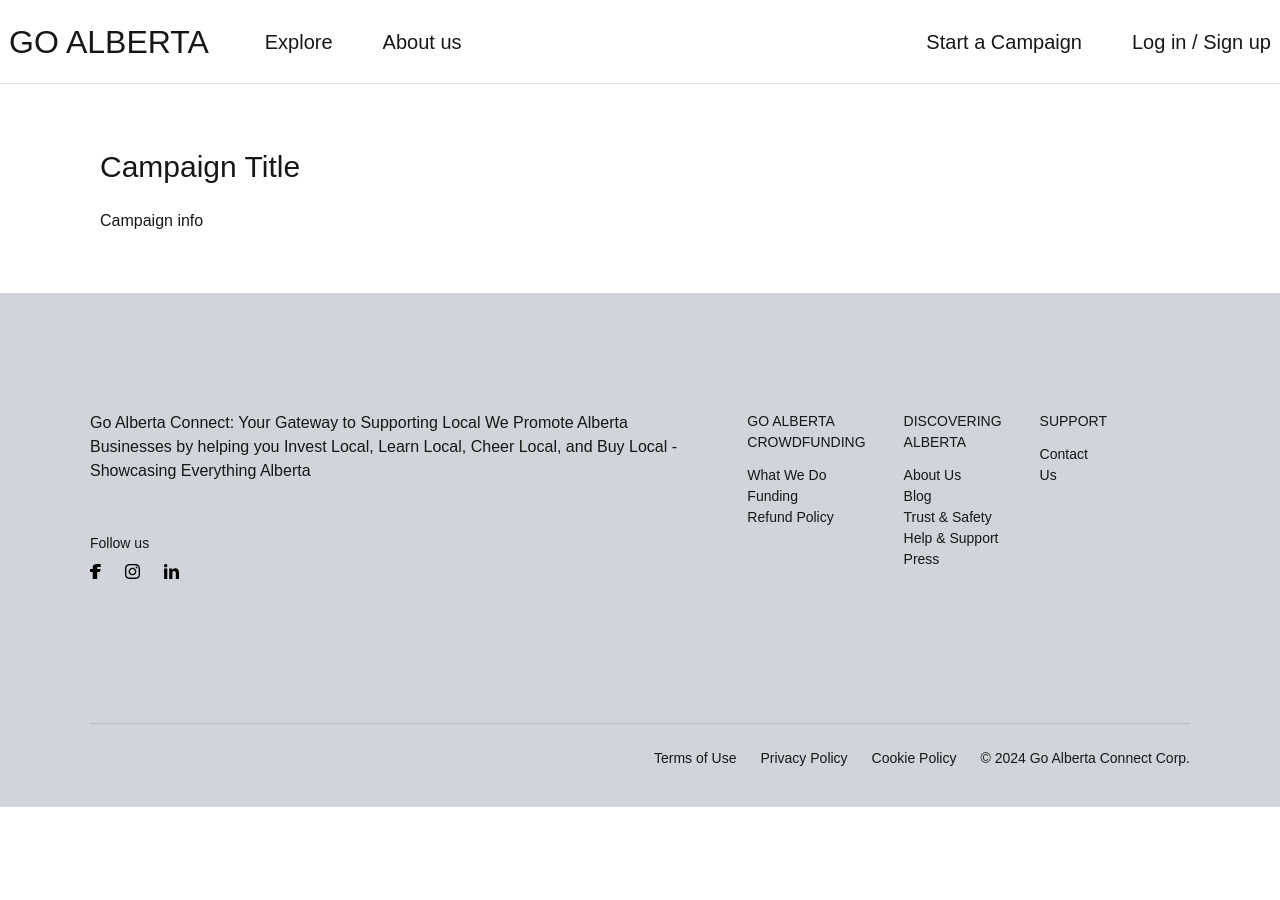
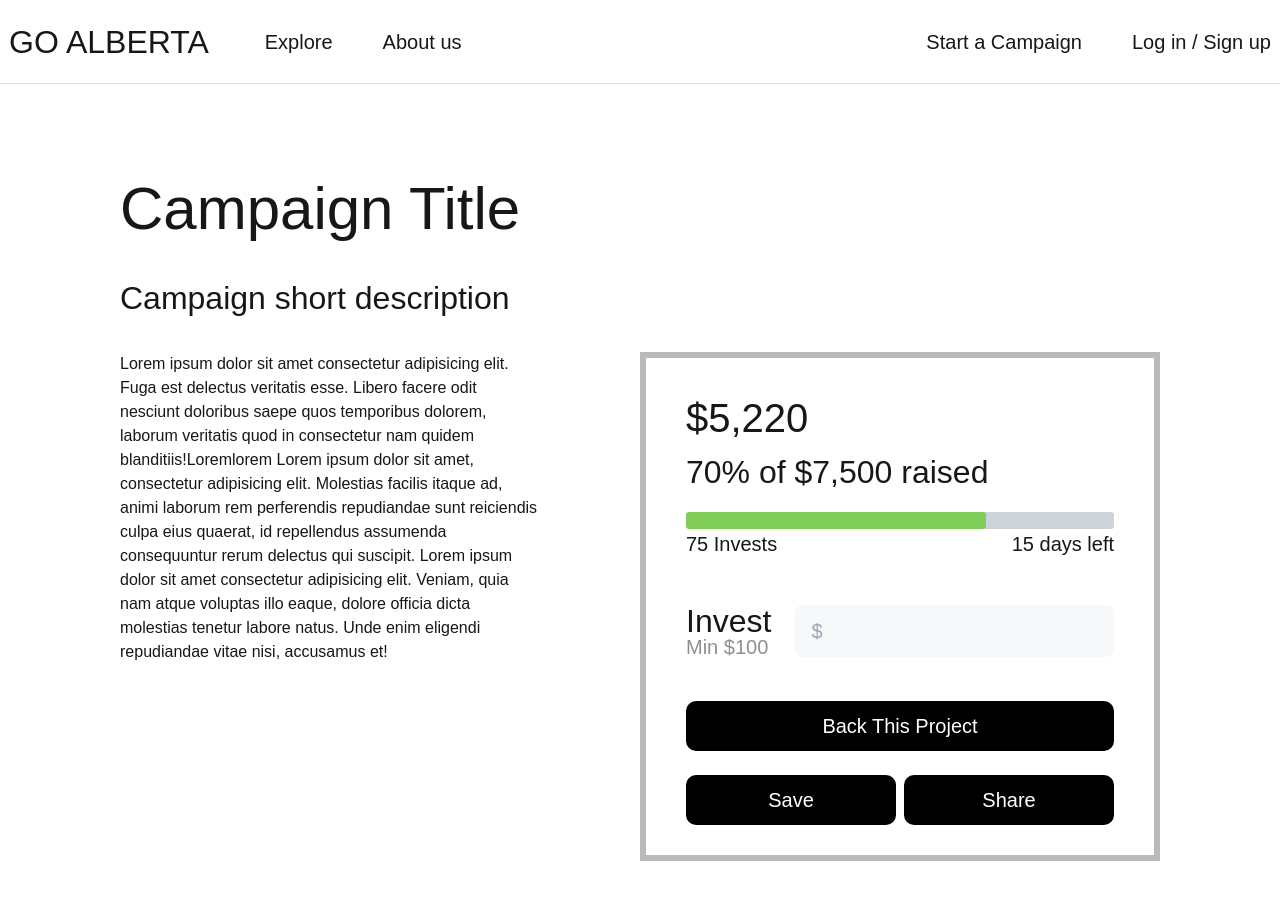
Before and after one commit to vakulinina/go-alberta, a Next.js app: page /campaigns/1 in a window 1280 px wide. Shown: the top 900 px of the page. Before the commit the page ends 807 px from the top, so only its background shows below. Built offline with nearby package versions, Linux system fonts and the light colour scheme.

Commit message:
feat: implement campaign overview layout (#5)

```diff
--- a/src/app/campaigns/[id]/page.tsx
+++ b/src/app/campaigns/[id]/page.tsx
@@ -1,8 +1,26 @@
+import { CampaignOverview } from '@/components/CampaignOverview'
+import { MOCK_CAMPAIGN } from '@/constants/campaigns-mock'
+
 const CampaignPage = async () => {
   return (
-    <div className="px-[100px] py-[60px]">
-      <h1 className="mb-5 text-[30px]">Campaign Title</h1>
-      <p>Campaign info</p>
+    <div className="px-[120px] py-[80px] max-xl:px-[60px]">
+      <h1 className="mb-5 text-[60px]">Campaign Title</h1>
+      <p className="mb-[30px] text-[32px]">Campaign short description</p>
+
+      <div className="flex h-[3000px] flex-row gap-[100px] max-xl:gap-[50px] max-lg:flex-col-reverse max-lg:justify-end">
+        <div>
+          Lorem ipsum dolor sit amet consectetur adipisicing elit. Fuga est delectus veritatis esse. Libero facere odit
+          nesciunt doloribus saepe quos temporibus dolorem, laborum veritatis quod in consectetur nam quidem
+          blanditiis!Loremlorem Lorem ipsum dolor sit amet, consectetur adipisicing elit. Molestias facilis itaque ad,
+          animi laborum rem perferendis repudiandae sunt reiciendis culpa eius quaerat, id repellendus assumenda
+          consequuntur rerum delectus qui suscipit. Lorem ipsum dolor sit amet consectetur adipisicing elit. Veniam,
+          quia nam atque voluptas illo eaque, dolore officia dicta molestias tenetur labore natus. Unde enim eligendi
+          repudiandae vitae nisi, accusamus et!
+        </div>
+        <div>
+          <CampaignOverview campaign={MOCK_CAMPAIGN} className="sticky max-lg:block" />
+        </div>
+      </div>
     </div>
   )
 }
--- /dev/null
+++ b/src/components/CampaignOverview.tsx
@@ -0,0 +1,71 @@
+import React from 'react'
+import { ProgressBar } from './ProgressBar'
+import cx from 'classnames'
+import { Campaign } from '@/types/campaign'
+
+interface CampaignOverviewProps extends React.HTMLAttributes<HTMLDivElement> {
+  campaign: Campaign
+  className?: string
+  onInvest?: () => void
+  onSave?: () => void
+  onShare?: () => void
+}
+
+export const CampaignOverview = ({
+  campaign: { raised, total, invests, days },
+  className,
+  onSave,
+  onInvest,
+  onShare,
+}: CampaignOverviewProps) => {
+  const percentage = Math.round((raised / total) * 100)
+
+  return (
+    <div
+      className={cx(
+        'right-0 top-[20px] box-border min-w-[520px] shrink-0 whitespace-nowrap border-[6px] border-[#BABABA] bg-[#FFFFFF] px-[40px] py-[30px]',
+        className
+      )}
+    >
+      <p className="text-[40px]">{`$${raised.toLocaleString()}`}</p>
+      <p className="mb-[16px] text-[32px]">{`${percentage}% of $${total.toLocaleString()} raised`}</p>
+
+      <ProgressBar percentage={percentage} className="!h-[17px]" />
+      <div className="mb-[46px] flex justify-between text-[20px]">
+        <p>{invests} Invests</p>
+        <p>{days} days left</p>
+      </div>
+
+      <div className="flex">
+        <div className="mr-[24px]">
+          <p className="text-[32px] leading-[32px]">Invest</p>
+          <p className="text-[20px] leading-[20px] text-[#8F8F8F]">Min $100</p>
+        </div>
+        <input type="number" className="w-full rounded-lg bg-[#F6F8FA] px-[16px] text-[20px]" min={0} placeholder="$" />
+      </div>
+      <div className="mt-[44px]">
+        {/* TODO: replace buttons with reusable Button component when implemented */}
+        <button
+          className="w-full rounded-[10px] bg-[#000000] px-[30px] py-[10px] text-[20px] text-white"
+          onClick={onInvest}
+        >
+          Back This Project
+        </button>
+        <div className="mt-[24px] flex gap-[8px]">
+          <button
+            className="w-full rounded-[10px] bg-[#000000] px-[30px] py-[10px] text-[20px] text-white"
+            onClick={onSave}
+          >
+            Save
+          </button>
+          <button
+            className="w-full rounded-[10px] bg-[#000000] px-[30px] py-[10px] text-[20px] text-white"
+            onClick={onShare}
+          >
+            Share
+          </button>
+        </div>
+      </div>
+    </div>
+  )
+}
--- a/src/components/Header.tsx
+++ b/src/components/Header.tsx
@@ -4,7 +4,7 @@ import { NavLinks } from './NavLinks'
 export const Header = () => {
   return (
     <header className="box-border flex h-[84px] items-center justify-between border-b border-[#E1E1E1] px-[9px]">
-      <Link href="/" className="mr-[56px] text-[32px] uppercase">
+      <Link href="/" className="mr-[56px] whitespace-nowrap text-[32px] uppercase">
         Go Alberta
       </Link>
       <div className="flex gap-[50px]">
--- a/src/components/ProgressBar.tsx
+++ b/src/components/ProgressBar.tsx
@@ -1,6 +1,12 @@
-export const ProgressBar = ({ percentage = 0 }) => {
+import cx from 'classnames'
+
+interface ProgressBar extends React.HTMLAttributes<HTMLDivElement> {
+  percentage?: number
+}
+
+export const ProgressBar = ({ percentage = 0, className }: ProgressBar) => {
   return (
-    <div className="h-[7px] w-full overflow-hidden rounded-[3px] bg-[#CED3D9]">
+    <div className={cx(className, 'h-[7px] w-full overflow-hidden rounded-[3px] bg-[#CED3D9]')}>
       <div className="h-full rounded-[3px] bg-[#80CD57]" style={{ width: `${percentage}%` }}></div>
     </div>
   )
--- a/src/constants/campaigns-mock.ts
+++ b/src/constants/campaigns-mock.ts
@@ -1,5 +1,7 @@
-export const MOCK_CAMPAIGNS = new Array(9).fill({}).map((_, index) => ({
-  id: (index + 1).toString(),
+import { Campaign } from '@/types/campaign'
+
+export const MOCK_CAMPAIGN: Campaign = {
+  id: '1',
   title: 'Campaign Title',
   description: 'Campaign Description',
   raised: 5220,
@@ -7,4 +9,9 @@ export const MOCK_CAMPAIGNS = new Array(9).fill({}).map((_, index) => ({
   imageUrl: '/mock-camp-main.webp',
   invests: 75,
   days: 15,
+}
+
+export const MOCK_CAMPAIGNS = new Array(9).fill(MOCK_CAMPAIGN).map((item, index) => ({
+  ...item,
+  id: (index + 1).toString(),
 }))
--- /dev/null
+++ b/src/types/campaign.ts
@@ -0,0 +1,10 @@
+export type Campaign = {
+  id: string
+  title: string
+  description: string
+  raised: number
+  total: number
+  imageUrl: string
+  invests: number
+  days: number
+}
```
